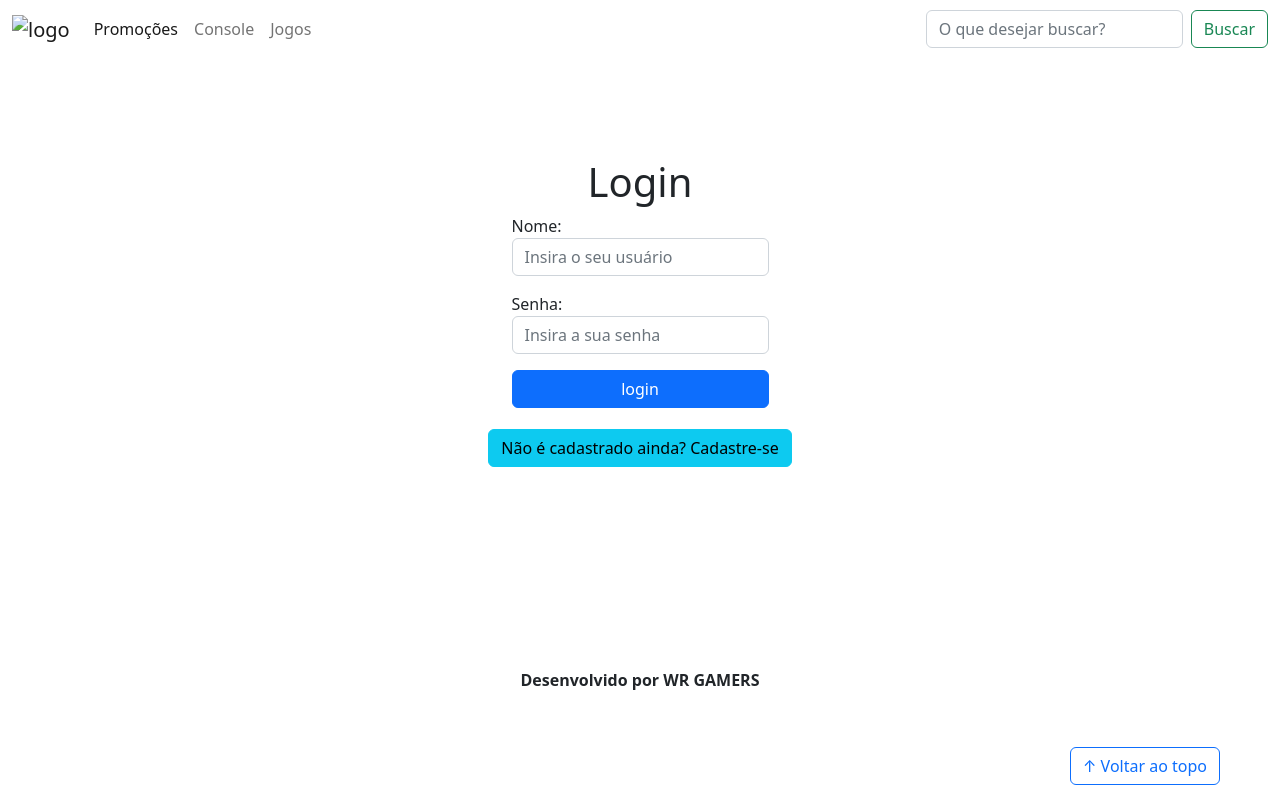
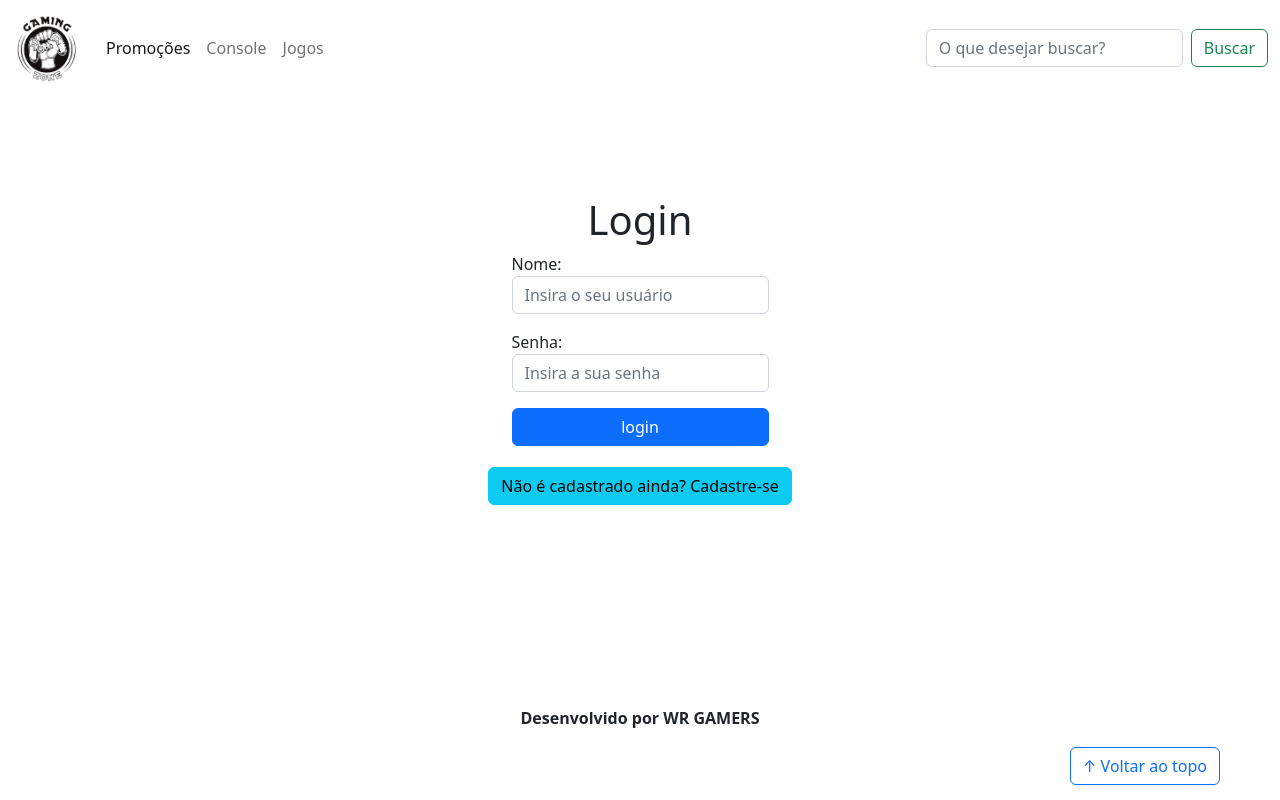
Before and after one commit to wskilliam/wr-gamer-front-end, a plain HTML site: page login.html in a window 1280 px wide. Drawn offline with nearby package versions, Linux system fonts and the light colour scheme; the site is published under a folder, as on GitHub Pages, so addresses that start at the root find nothing.

Commit message:
Update login.html

```diff
--- a/login.html
+++ b/login.html
@@ -15,7 +15,7 @@
     <header>
         <nav class="navbar navbar-expand-lg bg-body-tertiary">
             <div class="container-fluid">
-              <a class="navbar-brand" href="index.html"><img src="/img/logo.png" alt="logo"></a>
+              <a class="navbar-brand" href="index.html"><img src="img/logo.png" alt="logo"></a>
               <button class="navbar-toggler" type="button" data-bs-toggle="collapse" data-bs-target="#navbarSupportedContent" aria-controls="navbarSupportedContent" aria-expanded="false" aria-label="Toggle navigation">
                 <span class="navbar-toggler-icon"></span>
               </button>
```
